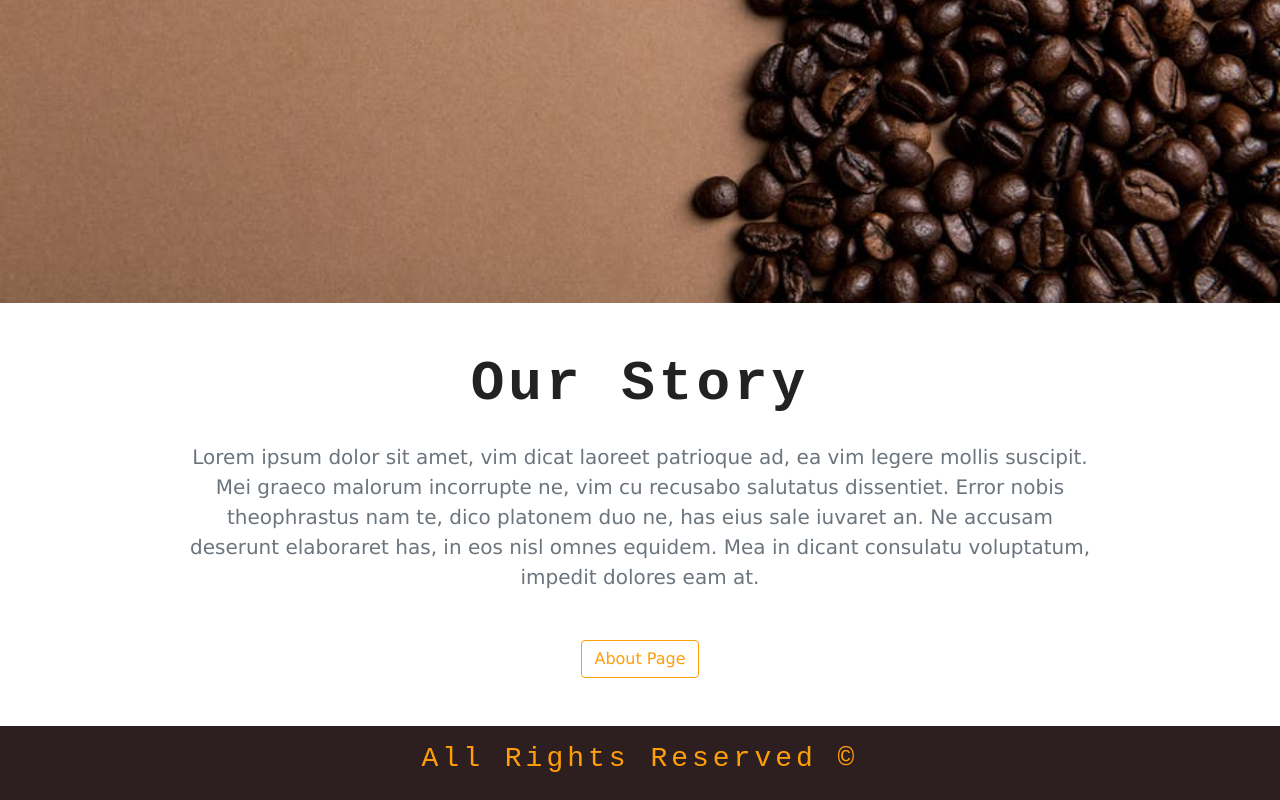
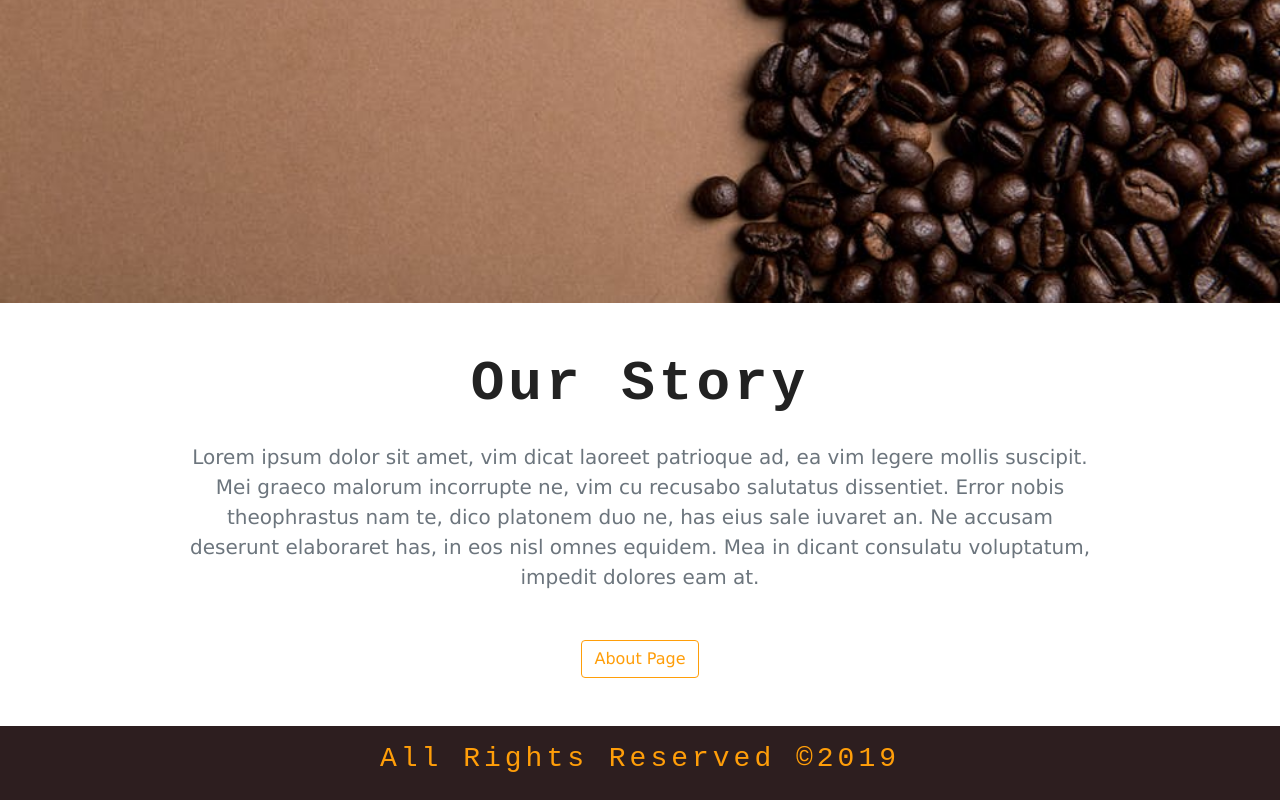
Before and after one commit to espvtes/gatsby-app-shop, a Gatsby site: page / in a window 1280 px wide. Shown: the part 571-1371 px from the top of the page. Built offline with nearby package versions, Linux system fonts and the light colour scheme; Gatsby itself is replaced by a stand-in of ours.

```diff
--- a/src/components/Globals/Footer.js
+++ b/src/components/Globals/Footer.js
@@ -7,8 +7,7 @@
                 <div className="contianer">
                     <div className="row">
                         <div className="col-10 mx-auto col-md-6 text-yellow text-center text-capitalize">
-                            {/* <h3>all rights reserved &copy;{new Date().getFullYear().toString()}</h3> */}
-                        <h3>all rights reserved &copy;</h3>
+                            <h3>all rights reserved &copy;{new Date().getFullYear().toString()}</h3>
                         </div>
                     </div>
                 </div>
```
